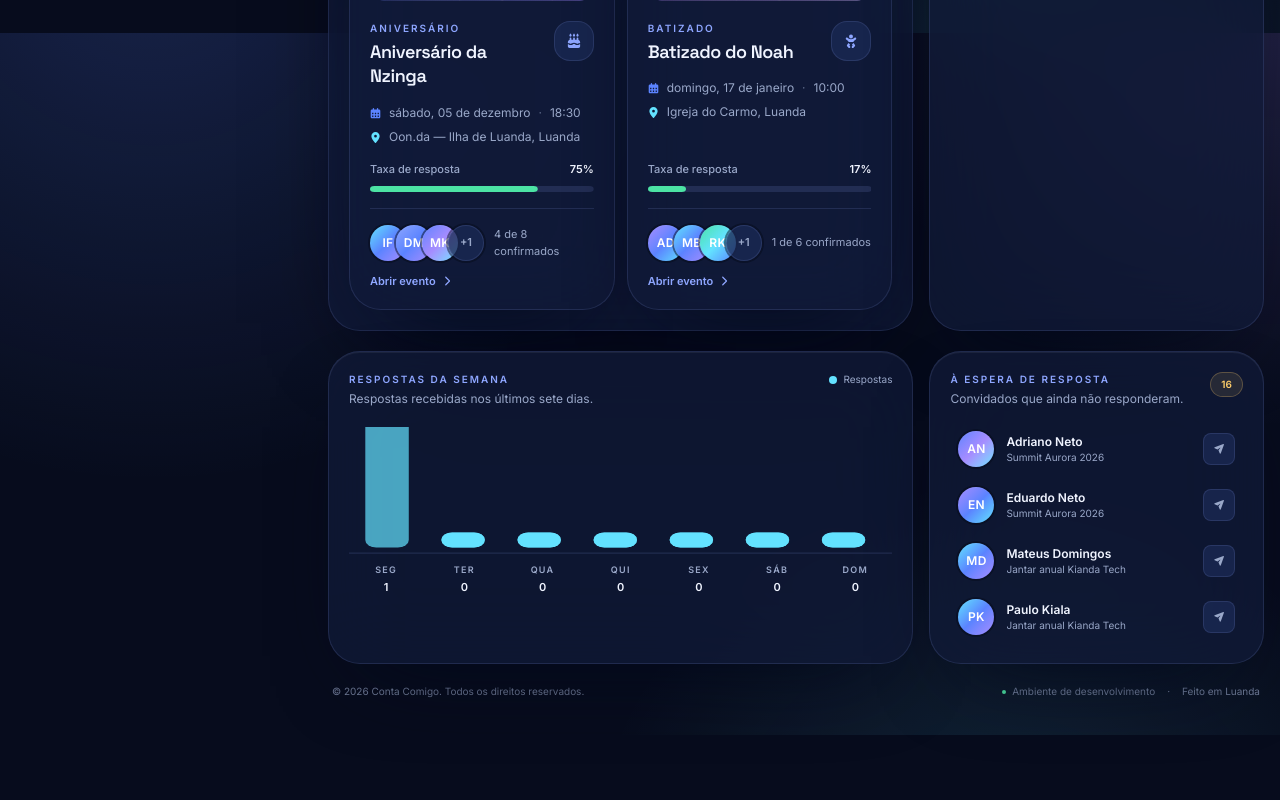
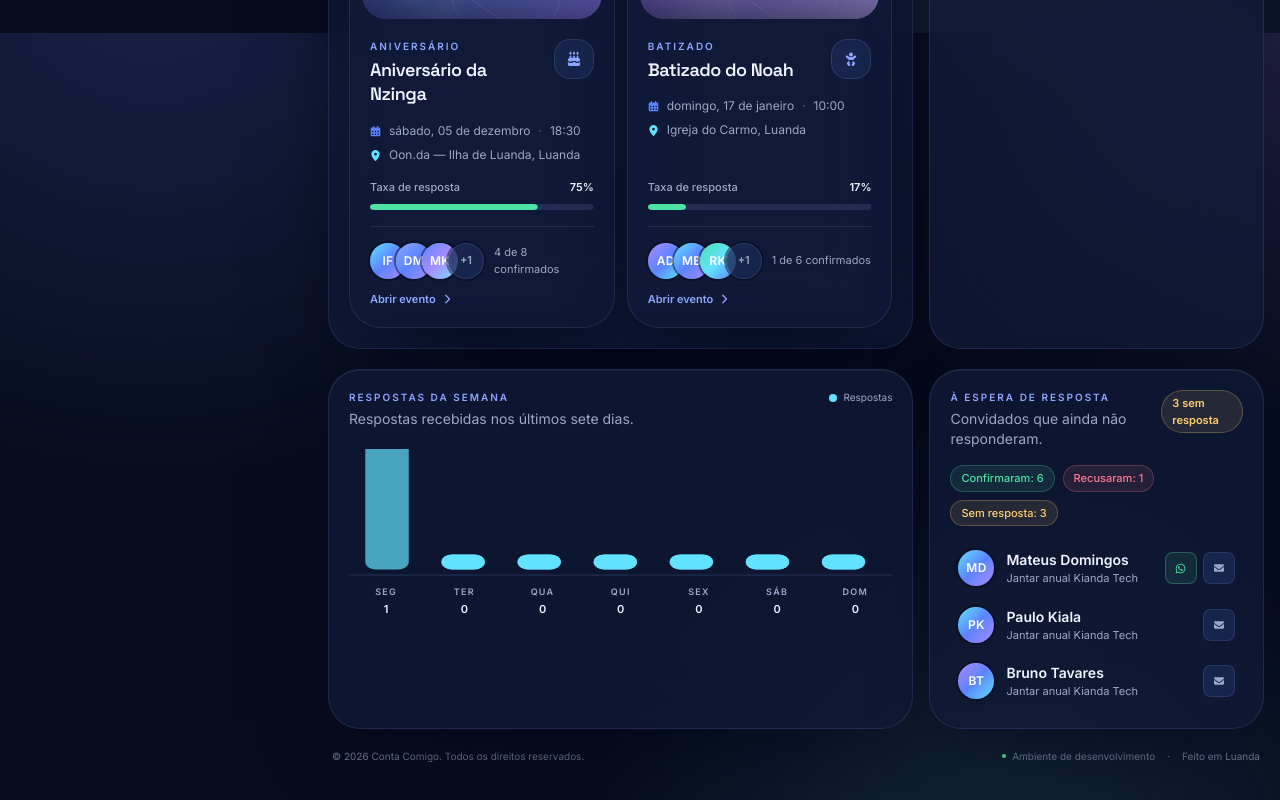
Before and after one commit to elyqueta/apupu_front, an Angular app: page /painel in a window 1280 px wide. Shown: the part 1567-2367 px from the top of the page. Before the commit the page ends 2302 px from the top, so only its background shows below. Built offline with nearby package versions, Linux system fonts and the light colour scheme.

Commit message:
feat(dashboard): enhance dashboard functionality with new email resend and WhatsApp features, update translations and improve pending guests handling

```diff
--- a/src/app/core/i18n/translations.ts
+++ b/src/app/core/i18n/translations.ts
@@ -139,6 +139,12 @@ const PT_AO = {
   'dashboard.pendingHint': 'Convidados que ainda não responderam.',
   'dashboard.pendingEmpty': 'Todos os convidados já responderam.',
   'dashboard.sendReminder': 'Enviar lembrete',
+  'dashboard.resendEmail': 'Reenviar email',
+  'dashboard.sendWhatsApp': 'Enviar por WhatsApp',
+  'dashboard.noResponseCount': '{count} sem resposta',
+  'dashboard.statusConfirmed': 'Confirmaram',
+  'dashboard.statusDeclined': 'Recusaram',
+  'dashboard.statusNoResponse': 'Sem resposta',
   'dashboard.reminderSent': 'Lembrete enviado para {name}.',
 
   'type.wedding': 'Casamento',
@@ -824,6 +830,12 @@ const EN: Record<TranslationKey, string> = {
   'dashboard.pendingHint': 'Guests who have not replied yet.',
   'dashboard.pendingEmpty': 'Every guest has replied.',
   'dashboard.sendReminder': 'Send reminder',
+  'dashboard.resendEmail': 'Resend email',
+  'dashboard.sendWhatsApp': 'Send via WhatsApp',
+  'dashboard.noResponseCount': '{count} no response',
+  'dashboard.statusConfirmed': 'Confirmed',
+  'dashboard.statusDeclined': 'Declined',
+  'dashboard.statusNoResponse': 'No response',
   'dashboard.reminderSent': 'Reminder sent to {name}.',
 
   'type.wedding': 'Wedding',
--- a/src/app/features/dashboard/dashboard.page.html
+++ b/src/app/features/dashboard/dashboard.page.html
@@ -240,7 +240,7 @@
           <p class="text-[10px] font-semibold uppercase tracking-[0.2em] text-brand-strong">
             {{ i18n.t('dashboard.tasksTitle') }}
           </p>
-          <p class="mt-1 text-xs text-muted">{{ i18n.t('dashboard.tasksHint') }}</p>
+          <p class="mt-1 text-sm text-muted">{{ i18n.t('dashboard.tasksHint') }}</p>
         </div>
         <span
           class="rounded-full border border-brand/25 bg-brand/10 px-2.5 py-1 text-[10px] font-semibold text-brand-strong"
@@ -286,7 +286,7 @@
                   >
                     {{ taskLabel(task.labelKey) }}
                   </span>
-                  <span class="mt-0.5 block truncate text-[10px] text-muted/70">
+                  <span class="mt-0.5 block truncate text-[11px] text-muted">
                     {{ task.eventId ? (store.eventById(task.eventId)?.title ?? '') : '' }}
                   </span>
                 </span>
@@ -313,7 +313,7 @@
           <p class="text-[10px] font-semibold uppercase tracking-[0.2em] text-brand-strong">
             {{ i18n.t('dashboard.recentEvents') }}
           </p>
-          <p class="mt-1 text-xs text-muted">{{ i18n.t('dashboard.recentEventsHint') }}</p>
+          <p class="mt-1 text-sm text-muted">{{ i18n.t('dashboard.recentEventsHint') }}</p>
         </div>
         <a
           routerLink="/eventos"
@@ -337,7 +337,7 @@
           <p class="text-[10px] font-semibold uppercase tracking-[0.2em] text-brand-strong">
             {{ i18n.t('dashboard.activityTitle') }}
           </p>
-          <p class="mt-1 text-xs text-muted">{{ i18n.t('dashboard.activityHint') }}</p>
+          <p class="mt-1 text-sm text-muted">{{ i18n.t('dashboard.activityHint') }}</p>
         </div>
         <span class="grid size-9 place-items-center rounded-xl border border-line bg-surface-raised text-muted">
           <fa-icon [icon]="icons['history']" class="text-xs" aria-hidden="true" />
@@ -380,7 +380,7 @@
           <p class="text-[10px] font-semibold uppercase tracking-[0.2em] text-brand-strong">
             {{ i18n.t('dashboard.chartTitle') }}
           </p>
-          <p class="mt-1 text-xs text-muted">{{ i18n.t('dashboard.chartHint') }}</p>
+          <p class="mt-1 text-sm text-muted">{{ i18n.t('dashboard.chartHint') }}</p>
         </div>
         <div class="flex items-center gap-3 text-[10px] text-muted">
           <span class="inline-flex items-center gap-1.5">
@@ -441,14 +441,22 @@
           <p class="text-[10px] font-semibold uppercase tracking-[0.2em] text-brand-strong">
             {{ i18n.t('dashboard.pendingTitle') }}
           </p>
-          <p class="mt-1 text-xs text-muted">{{ i18n.t('dashboard.pendingHint') }}</p>
+          <p class="mt-1 text-sm text-muted">{{ i18n.t('dashboard.pendingHint') }}</p>
         </div>
         <span
-          class="rounded-full border border-amber/25 bg-amber/10 px-2.5 py-1 text-[10px] font-semibold text-amber"
+          class="rounded-full border border-amber/25 bg-amber/10 px-2.5 py-1 text-[11px] font-semibold text-amber"
         >
-          {{ stats().pending }}
+          {{ i18n.t('dashboard.noResponseCount', { count: pendingCount() }) }}
         </span>
       </div>
+
+      @if (nextEventStats(); as es) {
+        <div class="mt-4 flex flex-wrap gap-2 text-[11px]">
+          <span class="rounded-full border border-mint/25 bg-mint/10 px-2.5 py-1 font-medium text-mint">{{ i18n.t('dashboard.statusConfirmed') }}: {{ es.confirmed }}</span>
+          <span class="rounded-full border border-coral/25 bg-coral/10 px-2.5 py-1 font-medium text-coral">{{ i18n.t('dashboard.statusDeclined') }}: {{ es.declined }}</span>
+          <span class="rounded-full border border-amber/25 bg-amber/10 px-2.5 py-1 font-medium text-amber">{{ i18n.t('dashboard.statusNoResponse') }}: {{ es.pending }}</span>
+        </div>
+      }
 
       @if (pending().length === 0) {
         <p class="mt-6 text-sm text-muted">{{ i18n.t('dashboard.pendingEmpty') }}</p>
@@ -458,18 +466,32 @@
             <li class="flex items-center gap-3 rounded-2xl p-2 transition hover:bg-surface-raised/60">
               <app-avatar [name]="entry.guest.name" size="sm" />
               <div class="min-w-0 flex-1">
-                <p class="truncate text-xs font-semibold text-ink">{{ entry.guest.name }}</p>
-                <p class="truncate text-[10px] text-muted">{{ entry.event.title }}</p>
+                <p class="truncate text-sm font-semibold text-ink">{{ entry.guest.name }}</p>
+                <p class="truncate text-[11px] text-muted">{{ entry.event.title }}</p>
               </div>
-              <button
-                type="button"
-                class="grid size-8 shrink-0 place-items-center rounded-lg border border-line bg-surface-raised text-muted transition hover:border-brand/40 hover:text-brand-strong"
-                [attr.aria-label]="i18n.t('dashboard.sendReminder')"
-                [attr.title]="i18n.t('dashboard.sendReminder')"
-                (click)="reminder(entry.guest)"
-              >
-                <fa-icon [icon]="icons['paperPlane']" class="text-[10px]" aria-hidden="true" />
-              </button>
+              <div class="flex shrink-0 items-center gap-1.5">
+                @if (whatsappLink(entry.guest, entry.event); as wa) {
+                  <a
+                    [href]="wa"
+                    target="_blank"
+                    rel="noopener noreferrer"
+                    class="grid size-8 place-items-center rounded-lg border border-mint/30 bg-mint/10 text-mint transition hover:bg-mint/20"
+                    [attr.aria-label]="i18n.t('dashboard.sendWhatsApp')"
+                    [attr.title]="i18n.t('dashboard.sendWhatsApp')"
+                  >
+                    <fa-icon [icon]="icons['whatsapp']" class="text-[11px]" aria-hidden="true" />
+                  </a>
+                }
+                <button
+                  type="button"
+                  class="grid size-8 place-items-center rounded-lg border border-line bg-surface-raised text-muted transition hover:border-brand/40 hover:text-brand-strong"
+                  [attr.aria-label]="i18n.t('dashboard.resendEmail')"
+                  [attr.title]="i18n.t('dashboard.resendEmail')"
+                  (click)="resendEmail(entry.guest)"
+                >
+                  <fa-icon [icon]="icons['envelope']" class="text-[10px]" aria-hidden="true" />
+                </button>
+              </div>
             </li>
           }
         </ul>
--- a/src/app/features/dashboard/dashboard.page.ts
+++ b/src/app/features/dashboard/dashboard.page.ts
@@ -49,7 +49,16 @@ export class DashboardPage {
   protected readonly recentEvents = computed(() => this.store.recentEvents().slice(0, 4));
   protected readonly tasks = computed(() => this.store.tasks().slice(0, 4));
   protected readonly activity = computed(() => this.store.activityFeed().slice(0, 5));
-  protected readonly pending = computed(() => this.store.pendingGuests().slice(0, 4));
+  protected readonly pending = computed(() => {
+    const event = this.nextEvent();
+    if (event) {
+      return this.store
+        .pendingGuests()
+        .filter((entry) => entry.guest.eventId === event.id)
+        .slice(0, 6);
+    }
+    return this.store.pendingGuests().slice(0, 6);
+  });
 
   protected readonly firstName = computed(() => this.store.profile.name.split(' ')[0]);
   protected readonly guestNames = computed(() =>
@@ -76,6 +85,14 @@ export class DashboardPage {
   protected readonly nextEventStats = computed(() => {
     const event = this.nextEvent();
     return event ? this.store.eventStats(event.id) : null;
+  });
+
+  protected readonly pendingCount = computed(() => {
+    const event = this.nextEvent();
+    if (event && this.nextEventStats()) {
+      return this.nextEventStats()!.pending;
+    }
+    return this.stats().pending;
   });
 
   protected readonly week = computed<ChartDay[]>(() => {
@@ -129,11 +146,25 @@ export class DashboardPage {
     return this.activityPresenter.tone(kind);
   }
 
-  protected reminder(guest: Guest): void {
+  protected resendEmail(guest: Guest): void {
     if (!this.store.sendReminder(guest.id)) {
       return;
     }
-    this.toasts.success(this.i18n.t('dashboard.reminderSent', { name: guest.name }));
+    this.toasts.success(this.i18n.t('guests.resent', { name: guest.name }));
+  }
+
+  protected whatsappLink(guest: Guest, event: HostEvent): string | null {
+    const phone = guest.phone?.replace(/[^\d+]/g, '');
+    if (!phone) {
+      return null;
+    }
+    const origin = typeof window !== 'undefined' ? window.location.origin : '';
+    const url = `${origin}/i/${event.invitationToken}`;
+    const text = encodeURIComponent(
+      `Olá ${guest.name}, tens um convite para "${event.title}". Podes responder aqui: ${url}`,
+    );
+    const digits = phone.replace(/^\+/, '');
+    return `https://wa.me/${digits}?text=${text}`;
   }
 
   protected openManagement(eventId: string): void {
```
